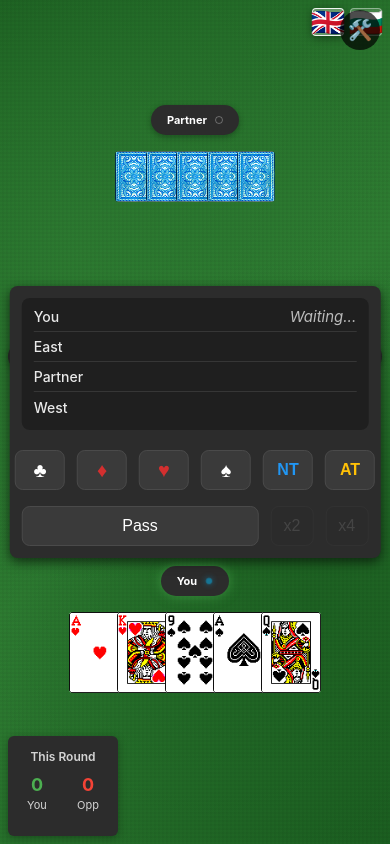
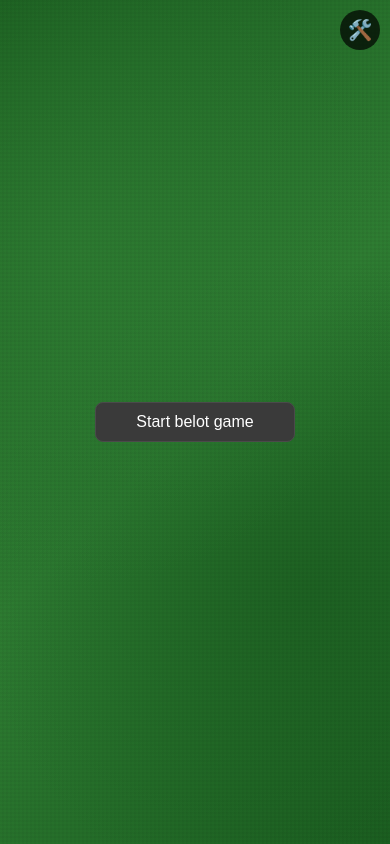
Before and after one commit to konstantini1980/belot-react, a React (Vite) app: page / in a window 390 px wide. Built offline with nearby package versions, Linux system fonts and the light colour scheme.

Commit message:
Use start button on mobile to enter full screen

```diff
--- a/src/App.css
+++ b/src/App.css
@@ -82,6 +82,7 @@
   align-items: center;
 }
 
+
 .game-status {
   background: white;
   padding: 15px 30px;
--- a/src/App.jsx
+++ b/src/App.jsx
@@ -18,6 +18,8 @@ export default function App() {
   const [trickComplete, setTrickComplete] = useState(false);
   const [winningTeam, setWinningTeam] = useState(null); // Track which team won the trick
   const [playerCombinations, setPlayerCombinations] = useState({}); // { playerId: combinations[] }
+  const [isMobile, setIsMobile] = useState(false);
+  const [isMobileGameStarted, setIsMobileGameStarted] = useState(false);
   // Dev panel state
   const [forceShowScorePanel, setForceShowScorePanel] = useState(false);
   const [showCombinationsBalloon, setShowCombinationsBalloon] = useState(false);
@@ -26,6 +28,20 @@ export default function App() {
   const [cardPositions, setCardPositions] = useState(new Map()); // Map of cardId -> { x, y }
 
   useEffect(() => {
+    // Detect "mobile" using the same breakpoint logic we use in CSS
+    const mq = window.matchMedia('(max-width: 768px), ((max-width: 1024px) and (max-height: 768px))');
+    const update = () => setIsMobile(!!mq.matches);
+    update();
+    mq.addEventListener?.('change', update);
+    return () => mq.removeEventListener?.('change', update);
+  }, []);
+
+  useEffect(() => {
+    // On mobile, don't auto-deal until the user enters immersive mode via the start button
+    if (isMobile && !isMobileGameStarted) {
+      return;
+    }
+
     if (game.phase === GAME_PHASES.DEALING) {
       game.deal();
       setGame({ ...game });
@@ -37,7 +53,7 @@ export default function App() {
     if (game.phase === GAME_PHASES.SCORING) {
       setPlayableCards([]);
     }
-  }, [game.phase]);
+  }, [game.phase, isMobile, isMobileGameStarted]);
 
   // Auto-play for AI players
   useEffect(() => {
@@ -296,8 +312,14 @@ export default function App() {
 
   const handleNewGame = () => {
     const newGame = new BelotGame();
-    newGame.deal();
-    setGame(newGame);
+    // On mobile, show the "Start belot game" screen first
+    if (isMobile) {
+      setIsMobileGameStarted(false);
+      setGame(newGame);
+    } else {
+      newGame.deal();
+      setGame(newGame);
+    }
     setPlayableCards([]);
   };
 
@@ -309,6 +331,19 @@ export default function App() {
     setGame(newGame);
     setPlayableCards([]);
     setPlayerCombinations({});
+  };
+
+  const handleStartMobileGame = async () => {
+    // Must be called from a user gesture
+    try {
+      if (!document.fullscreenElement && document.documentElement?.requestFullscreen) {
+        await document.documentElement.requestFullscreen();
+      }
+    } catch {
+      // Some browsers/devices (notably iOS Safari) may not support fullscreen;
+      // still proceed to start the game.
+    }
+    setIsMobileGameStarted(true);
   };
 
   // Dev panel handlers
@@ -401,6 +436,10 @@ export default function App() {
           forceShowScorePanel={forceShowScorePanel}
           onForceShowScorePanelChange={setForceShowScorePanel}
           showCards={showCards}
+          isMobile={isMobile}
+          isMobileGameStarted={isMobileGameStarted}
+          onStartMobileGame={handleStartMobileGame}
+          startButtonText={t('startBelotGame')}
           biddingPanel={(game.phase === GAME_PHASES.BIDDING || forceShowBiddingPanel) ? (
             <BiddingPanel
               currentBidder={game.currentBidder}
--- a/src/components/GameBoard.css
+++ b/src/components/GameBoard.css
@@ -15,6 +15,52 @@
     0 8px 16px rgba(0, 0, 0, 0.3);
   overflow: hidden;
   position: relative;
+}
+
+/* Hide all board elements when showing start button */
+.game-board.show-start-button-only > *:not(.mobile-start-button-overlay) {
+  visibility: hidden;
+  opacity: 0;
+}
+
+.mobile-start-button-overlay {
+  position: absolute;
+  top: 50%;
+  left: 50%;
+  transform: translate(-50%, -50%);
+  z-index: 30;
+  display: flex;
+  align-items: center;
+  justify-content: center;
+  visibility: visible !important;
+  opacity: 1 !important;
+}
+
+.mobile-start-button-overlay .mobile-start-button {
+  min-width: 200px;
+  flex: 0 0 auto;
+  padding: 14px;
+  background: #3a3a3a;
+  border: 1px solid #4a4a4a;
+  border-radius: 8px;
+  color: #ffffff;
+  font-size: 16px;
+  font-weight: 500;
+  cursor: pointer;
+  transition: all 0.2s;
+}
+
+.mobile-start-button-overlay .mobile-start-button:hover {
+  background: #4a4a4a;
+  transform: translateY(-2px);
+  box-shadow: 0 4px 8px rgba(0, 0, 0, 0.3);
+}
+
+/* Hide start button on desktop/high resolutions */
+@media (min-width: 1025px) {
+  .mobile-start-button-overlay {
+    display: none;
+  }
 }
 
 /* Mobile responsive styles - covers both portrait and landscape */
--- a/src/components/GameBoard.jsx
+++ b/src/components/GameBoard.jsx
@@ -38,6 +38,11 @@ export default function GameBoard({
   forceShowScorePanel = false,
   onForceShowScorePanelChange = null,
   showCards = false,
+  // Mobile start button props
+  isMobile = false,
+  isMobileGameStarted = true,
+  onStartMobileGame = null,
+  startButtonText = '',
 }) {
   const [showFullScorePanel, setShowFullScorePanel] = useState(false);
   const [animatingCardsToCenter, setAnimatingCardsToCenter] = useState(new Map()); // Track cards animating to board
@@ -201,11 +206,20 @@ export default function GameBoard({
     }
   }, [trickComplete, phase, currentTrick.cards.length]);
 
+  const showStartButton = isMobile && !isMobileGameStarted && onStartMobileGame;
+
   return (
-    <div className="game-board">
+    <div className={`game-board ${showStartButton ? 'show-start-button-only' : ''}`}>
       {languageSwitcher && (
         <div className="language-switcher-container">
           {languageSwitcher}
+        </div>
+      )}
+      {isMobile && !isMobileGameStarted && onStartMobileGame && (
+        <div className="mobile-start-button-overlay">
+          <button className="mobile-start-button pass-button-large" onClick={onStartMobileGame}>
+            {startButtonText}
+          </button>
         </div>
       )}
       {biddingPanel && (
--- a/src/locales/bg.js
+++ b/src/locales/bg.js
@@ -3,6 +3,7 @@ export default {
   appTitle: 'Игра Белот',
   teamWins: 'Отбор {team} Печели!',
   newGame: 'Нова Игра',
+  startBelotGame: 'Старт на белот',
 
   // Players
   playerYou: 'Играч',
--- a/src/locales/en.js
+++ b/src/locales/en.js
@@ -3,6 +3,7 @@ export default {
   appTitle: 'Belot Card Game',
   teamWins: 'Team {team} Wins!',
   newGame: 'New Game',
+  startBelotGame: 'Start belot game',
 
   // Players
   playerYou: 'You',
```
